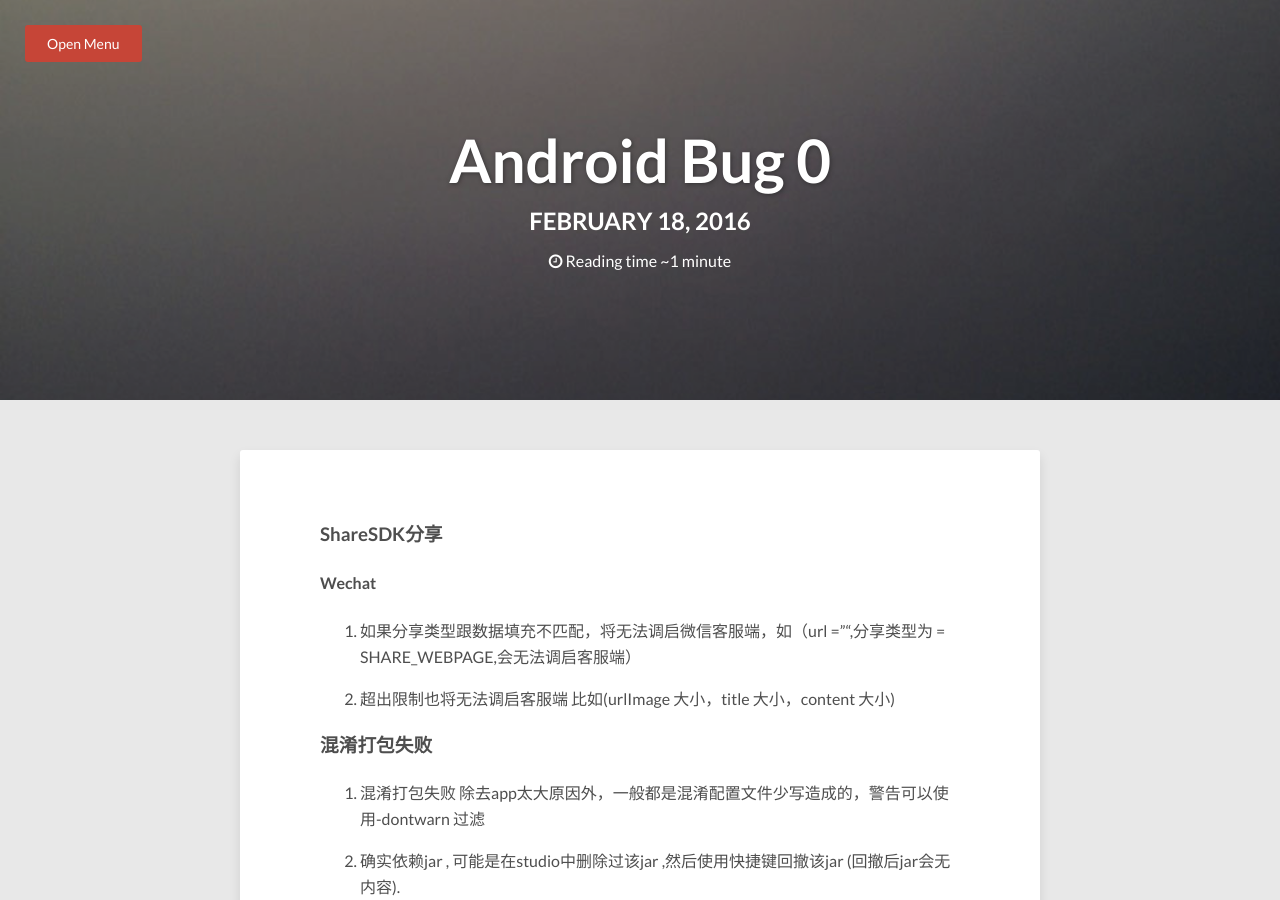
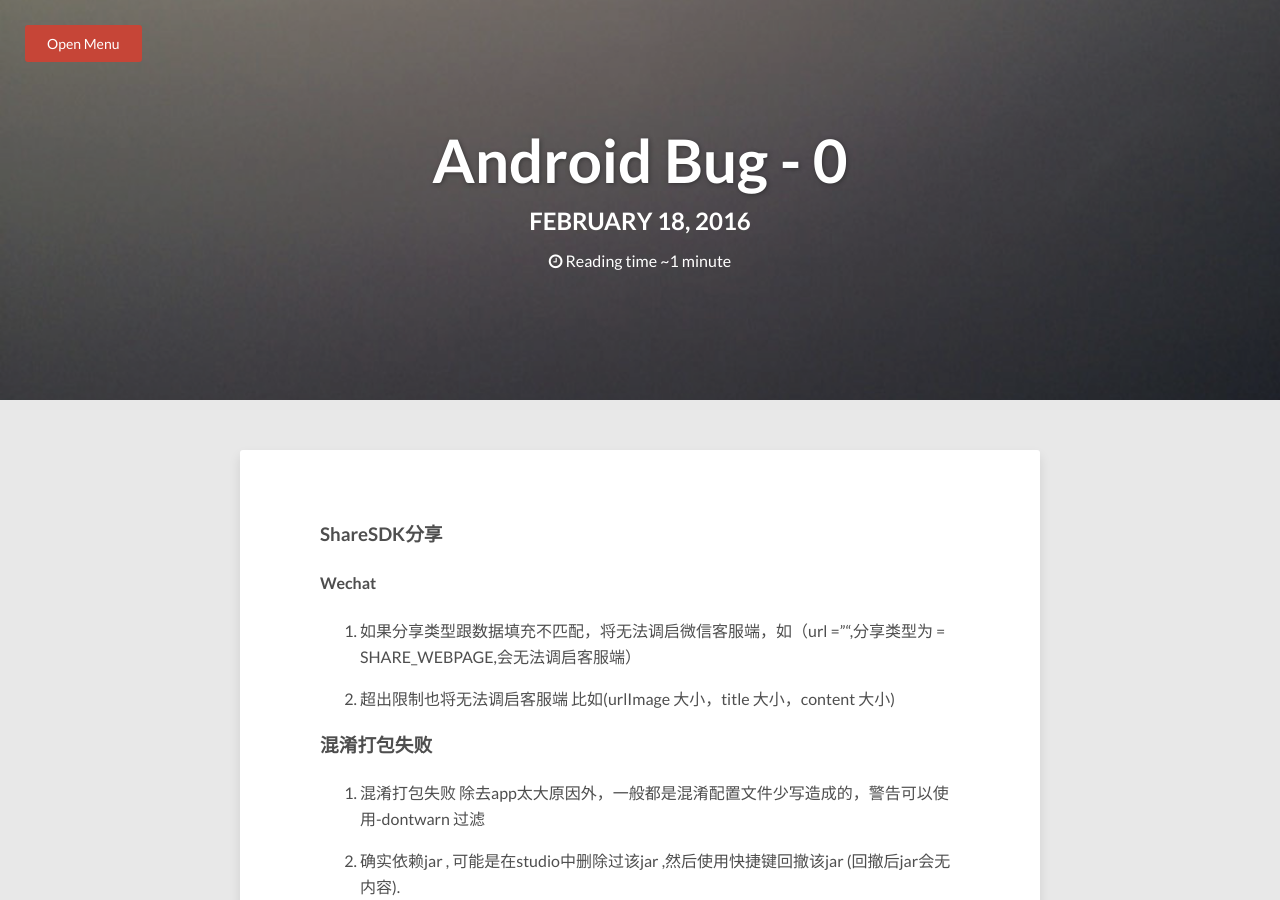
Before and after one commit to tengbinlive/tengbinlive.github.io, a Jekyll site: the page built from _posts/2016-02-18-code-android-bug0.md, in a window 1280 px wide and 900 px high. Built offline with Jekyll 4.4.1, drawn with Linux system fonts in a browser that asks for light colours; nearby versions of some CDN libraries.

Commit message:
no message

```diff
--- a/_posts/2016-02-18-code-android-bug0.md
+++ b/_posts/2016-02-18-code-android-bug0.md
@@ -1,6 +1,6 @@
 ---
 layout: post
-title: Android Bug 0
+title: Android Bug - 0
 description: "bug 记录 - 0."
 modified: 2016-02-18
 tags: [android-bug , post]
```
